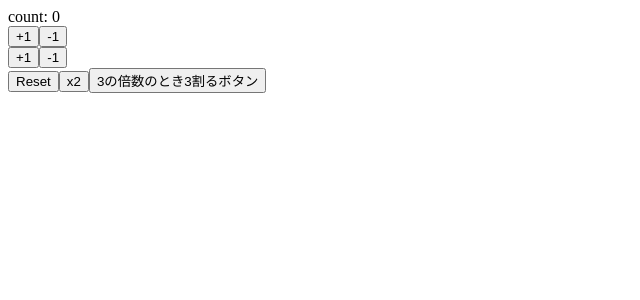
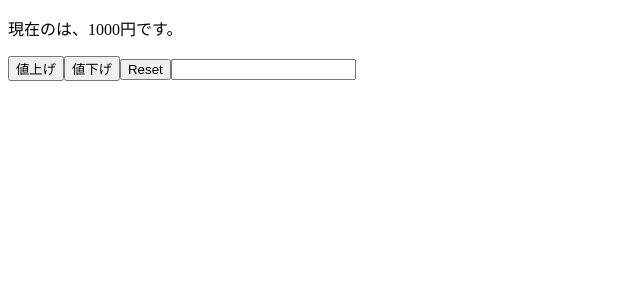
Before and after one commit to ChairoHack/react-hooks-tutorials, a React (Create React App) app: page / in a window 1280 px wide. Shown: the top 300 px of the page, without its empty margins (0-640 px from the left). Built offline with nearby package versions, Linux system fonts and the light colour scheme.

Commit message:
implement component using multiple states

```diff
--- a/src/App.js
+++ b/src/App.js
@@ -1,57 +1,29 @@
 import React, { useState } from "react";
 
-const App = () => {
-  const initValue = 0;
-  const [count, setCount] = useState(initValue);
-
-  const increment = () => {
-    setCount(count + 1);
-  };
-
-  const decrement = () => {
-    setCount(count - 1);
-  };
-
-  const increment2 = () => {
-    setCount((previousCount) => previousCount + 1);
-  };
-
-  const decrement2 = () => {
-    setCount((previousCount) => previousCount - 1);
-  };
-
+const App = (props) => {
+  const [name, setName] = useState(props.name);
+  const [price, setPrice] = useState(props.price);
   const reset = () => {
-    setCount(initValue);
-  };
-
-  const twice = () => {
-    setCount((previousCount) => previousCount * 2);
-  };
-
-  const oneThird = () => {
-    setCount((previousCount) => {
-      return previousCount % 3 === 0 ? previousCount / 3 : previousCount;
-    });
+    setPrice(props.price);
+    setName(props.name);
   };
 
   return (
     <>
-      <div>count: {count}</div>
-      <div>
-        <button onClick={increment}>+1</button>
-        <button onClick={decrement}>-1</button>
-      </div>
-      <div>
-        <button onClick={increment2}>+1</button>
-        <button onClick={decrement2}>-1</button>
-      </div>
-      <div>
-        <button onClick={reset}>Reset</button>
-        <button onClick={twice}>x2</button>
-        <button onClick={oneThird}>3の倍数のとき3割るボタン</button>
-      </div>
+      <p>
+        現在の{name}は、{price}円です。
+      </p>
+      <button onClick={() => setPrice(price + 100)}>値上げ</button>
+      <button onClick={() => setPrice(price - 100)}>値下げ</button>
+      <button onClick={reset}>Reset</button>
+      <input value={name} onChange={(e) => setName(e.target.value)} />
     </>
   );
 };
 
+App.defaultProps = {
+  name: "",
+  price: 1000,
+};
+
 export default App;
```
